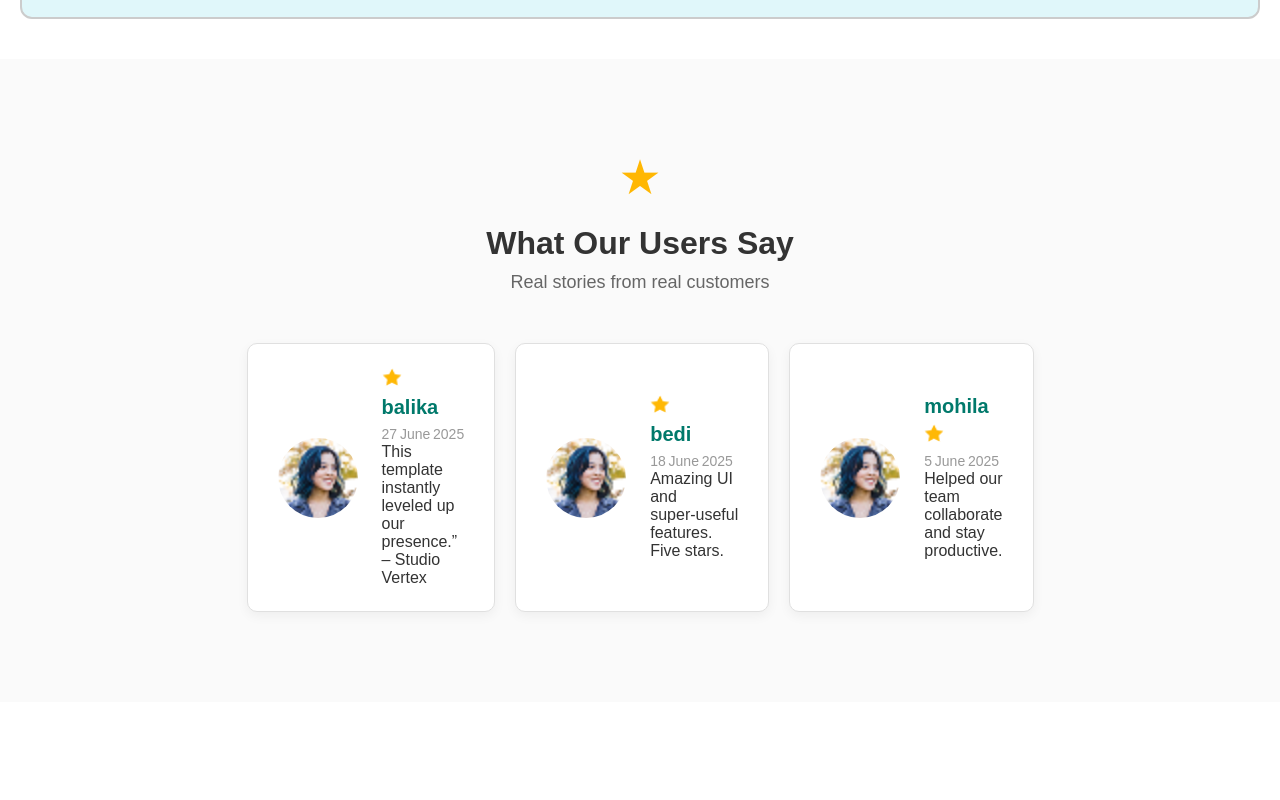
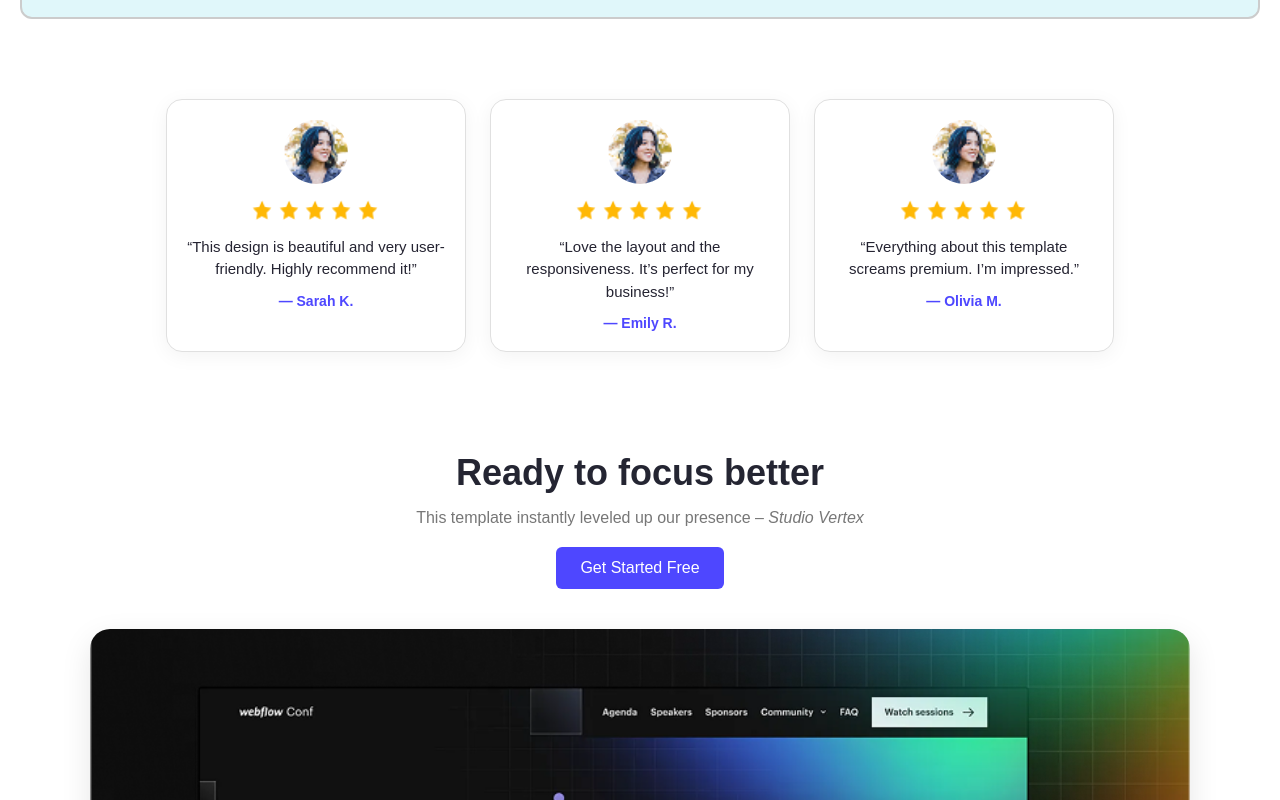
Before and after one commit to redoanhasan53/a001, a plain HTML site: page index.html in a window 1280 px wide. Shown: the part 1400-2200 px from the top of the page. Before the commit the page ends 2102 px from the top, so only its background shows below. Drawn offline with Linux system fonts and the light colour scheme.

Commit message:
modified review section and added focus section

```diff
--- a/index.html
+++ b/index.html
@@ -59,52 +59,68 @@
   </div>
 </section>
 
-<section class="feedback">
-  <div class="feedback-container">
-    <div class="star-icon">★</div>
-    <h2 class="feedback-title">What Our Users Say</h2>
-    <p class="feedback-subtitle">Real stories from real customers</p>
+<div class="reviews-wrapper">
+  <div class="review-card">
+    <img src="images/avatar.png" alt="Reviewer" class="reviewer-img" />
+    <div class="stars">
+      <img src="images/icon-star.png" alt="Star" />
+      <img src="images/icon-star.png" alt="Star" />
+      <img src="images/icon-star.png" alt="Star" />
+      <img src="images/icon-star.png" alt="Star" />
+      <img src="images/icon-star.png" alt="Star" />
+       </div>
+    <p class="review-text">
+      “This design is beautiful and very user-friendly. Highly recommend it!”
+    </p>
+    <p class="reviewer-name">— Sarah K.</p>
+  </div>
+
+  <div class="review-card">
+    <img src="images/avatar.png" alt="Reviewer" class="reviewer-img" />
+    <div class="stars">
+      <img src="images/icon-star.png" alt="Star" />
+      <img src="images/icon-star.png" alt="Star" />
+      <img src="images/icon-star.png" alt="Star" />
+      <img src="images/icon-star.png" alt="Star" />
+      <img src="images/icon-star.png" alt="Star" />
+    </div>
+    <p class="review-text">
+      “Love the layout and the responsiveness. It’s perfect for my business!”
+    </p>
+    <p class="reviewer-name">— Emily R.</p>
+  </div>
+
+  <div class="review-card">
+    <img src="images/avatar.png" alt="Reviewer" class="reviewer-img" />
+    <div class="stars">
+     <img src="images/icon-star.png" alt="Star" />
+      <img src="images/icon-star.png" alt="Star" />
+      <img src="images/icon-star.png" alt="Star" />
+      <img src="images/icon-star.png" alt="Star" />
+      <img src="images/icon-star.png" alt="Star" />
+    </div>
+    <p class="review-text">
+      “Everything about this template screams premium. I’m impressed.”
+    </p>
+    <p class="reviewer-name">— Olivia M.</p>
+  </div>
+</div>
 
 
-    <div class="review-list">
-      <!-- Card #1 -->
-      <article class="review-card">
-        <img src="images/avatar.png" alt="Reviewer 1" class="review-img" />
-        <div class="review-info">
-            <img src="images/icon-star.png" alt="5 star-icon" class="review-stars ">
-
-          <h3 class="reviewer-name">balika</h3>
-          <span class="review-date">27 June 2025</span>
-          <p class="review-text">This template instantly leveled up our presence.” – Studio Vertex</p>
-        </div>
-      </article>
-
-      <!-- Card #2 -->
-      <article class="review-card">
-        <img src="images/avatar.png" alt="Reviewer 2" class="review-img" />
-        <div class="review-info">
-            <img src="images/icon-star.png" alt="5 star-icon" class="review-stars">
-
-          <h3 class="reviewer-name">bedi</h3>
-          <span class="review-date">18 June 2025</span>
-          <p class="review-text">Amazing UI and super‑useful features. Five stars.</p>
-        </div>
-      </article>
-
-      <!-- Card #3 -->
-      <article class="review-card">
-        <img src="images/avatar.png" alt="Reviewer 3" class="review-img" />
-        <div class="review-info">
-            <h3 class="reviewer-name">mohila</h3>
-            <img src="images/icon-star.png" alt="5 star-icon" class="review-stars">
-
-          <span class="review-date">5 June 2025</span>
-          <p class="review-text">Helped our team collaborate and stay productive.</p>
-        </div>
-      </article>
-    </div>
+<section class="focus-section">
+  <div class="text-content">
+    <h2>Ready to focus better</h2>
+    <p class="subtitle">
+      This template instantly leveled up our presence – <span>Studio Vertex</span>
+    </p>
+    <a href="#" class="cta-button">Get Started Free</a>
+  </div>
+  <div class="image-content">
+    <img src="images/wc-big.png" alt="Webflow Conf Screenshot" />
   </div>
 </section>
+
+
 
 
 </main>
--- a/styles/styles.css
+++ b/styles/styles.css
@@ -178,52 +178,98 @@ body {
   margin-bottom: 50px;
 }
 
-/* Review card */
-.review-card {
+.reviews-wrapper {
   display: flex;
-  align-items: center;
   gap: 24px;
-  background: #fff;
-  border: 1px solid #e0e0e0;
-  border-radius: 10px;
-  padding: 24px 30px;
-  box-shadow: 0 4px 12px rgba(0,0,0,0.05);
-   flex: 1 1 260px;
-  max-width: 340px;
+  justify-content: center;
+  padding: 40px 0;
+  flex-wrap: wrap;
 }
 
-.review-list {
-     display: flex;
-  gap: 20px;
-  justify-content: center;
-
+.review-card {
+  background-color: #ffffff;
+  border: 1px solid #e0e0e0;
+  border-radius: 16px;
+  padding: 20px;
+  max-width: 300px;
+  text-align: center;
+  box-shadow: 0 4px 20px rgba(0, 0, 0, 0.05);
+  transition: transform 0.3s ease;
 }
 
-.review-img {
-  width: 80px;
-  height: 80px;
+.review-card:hover {
+  transform: translateY(-5px);
+}
+
+.reviewer-img {
+  width: 64px;
+  height: 64px;
   border-radius: 50%;
   object-fit: cover;
+  margin-bottom: 12px;
 }
 
-.review-info {
-  text-align: left;
+.stars img {
+  width: 20px;
+  height: 20px;
+  margin-right: 2px;
+}
+
+.review-text {
+  font-size: 15px;
+  color: #252432;
+  margin: 12px 0;
+  line-height: 1.5;
 }
 
 .reviewer-name {
-  font-size: 20px;
-  margin-bottom: 6px;
-  color: #00796b;
+  font-weight: bold;
+  color: #4E47FF;
+  font-size: 14px;
 }
 
-.review-date {
-  font-size: 14px;
-  color: #999;
+
+.focus-section {
+  max-width: 1140px;
+  margin: 0 auto;
+  text-align: center;
+  padding: 60px 20px;
+  font-family: Arial, sans-serif;
 }
-.review-stars {
-  width: 20px;
+
+.text-content h2 {
+  font-size: 36px;
+  font-weight: bold;
   margin-bottom: 10px;
- display: flex;
-  gap: 0px;
-  margin-bottom: 10px;
+
+  display: inline-block;
+  padding-bottom: 5px;
 }
+
+.subtitle {
+  color: #777;
+  font-size: 16px;
+  margin-bottom: 20px;
+}
+
+.subtitle span {
+  font-style: italic;
+}
+
+.cta-button {
+  display: inline-block;
+  background-color: #4e47ff;
+  color: #fff;
+  padding: 12px 24px;
+  border-radius: 6px;
+  text-decoration: none;
+  font-size: 16px;
+  margin-bottom: 40px;
+}
+
+.image-content img {
+  width: 100%;
+  max-width: 100%;
+  border-radius: 20px;
+  box-shadow: 0 10px 30px rgba(0, 0, 0, 0.1);
+}
```
